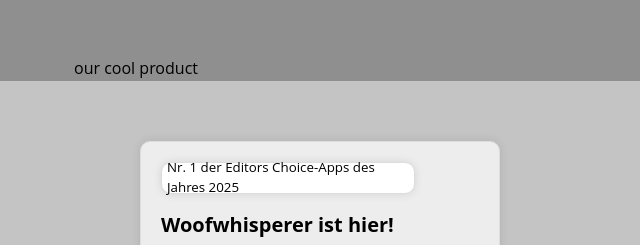
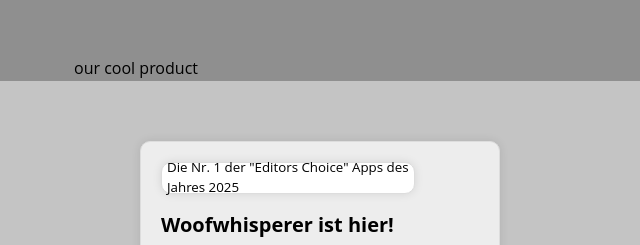
Before and after one commit to fsteinmetz242/Projekt_Kira_Pierre_Frank, a plain HTML site: page index-de.html in a window 1280 px wide. Shown: the top 245 px of the page, 0-640 px from the left. Drawn offline with Linux system fonts and the light colour scheme.

```diff
--- a/index-de.html
+++ b/index-de.html
@@ -40,7 +40,7 @@
       <div class="opener">
         <div class="product-info">
           <div class="randominfobox">
-            Nr. 1 der Editors Choice-Apps des Jahres 2025
+            Die Nr. 1 der "Editors Choice" Apps des Jahres 2025
           </div>
           <h1>Woofwhisperer ist hier!</h1>
 
```
